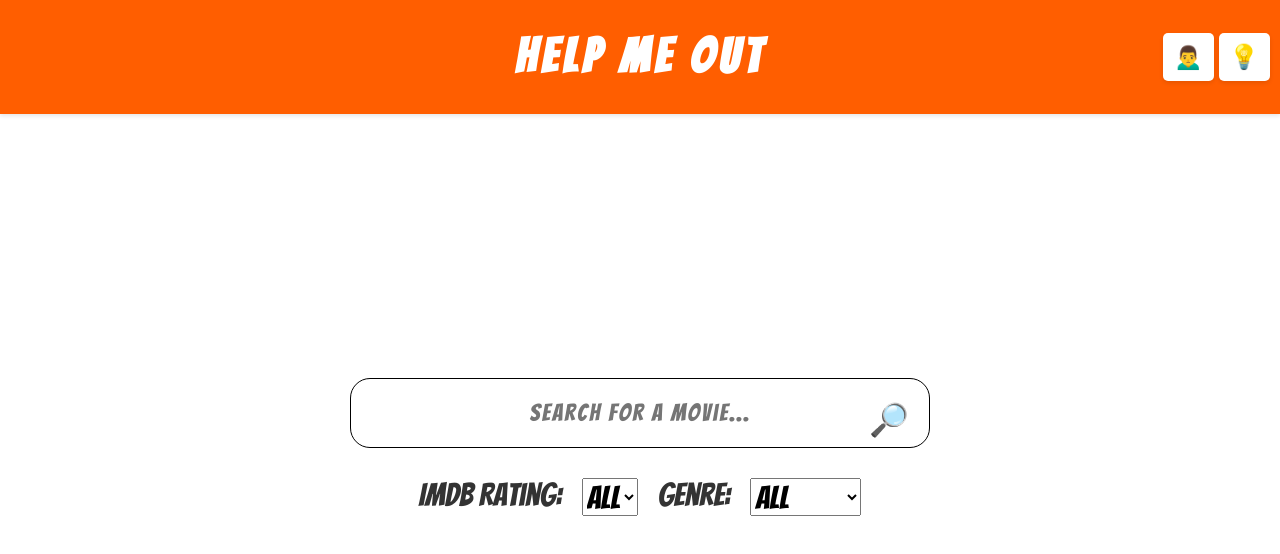
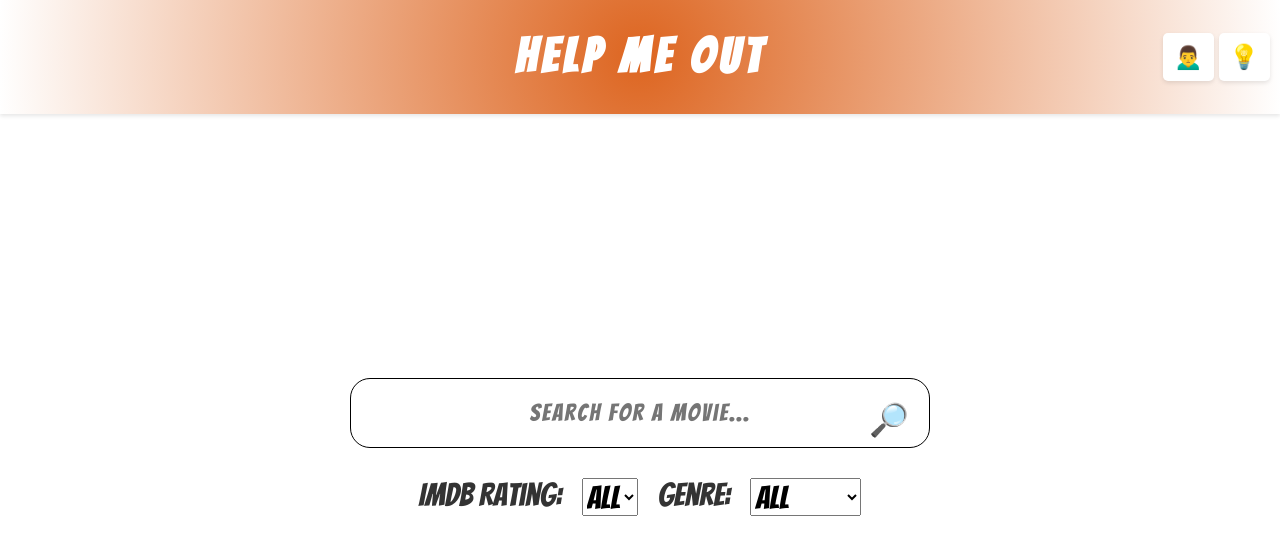
Before and after one commit to philipalgebrink/helpmeout, a Nuxt app: page / in a window 1280 px wide. Shown: the top 554 px of the page. Built offline with nearby package versions, Linux system fonts and the light colour scheme.

Commit message:
Redesigned header

```diff
--- a/components/header.vue
+++ b/components/header.vue
@@ -29,7 +29,7 @@ const isLoggedIn = ref(true);
 /* Header styling */
 header {
   padding: 20px 10px;
-  background-color: rgb(255, 94, 0);
+  background: radial-gradient(circle, rgba(221,101,32,1) 0%, rgba(255,255,255,0) 100%);
   color: white;
   font-family: "Bangers", sans-serif;
   letter-spacing: 5px;
```
